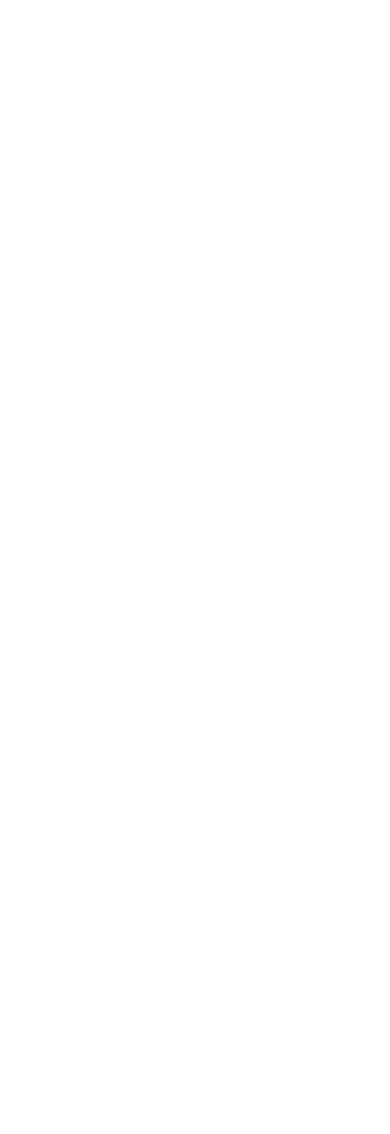
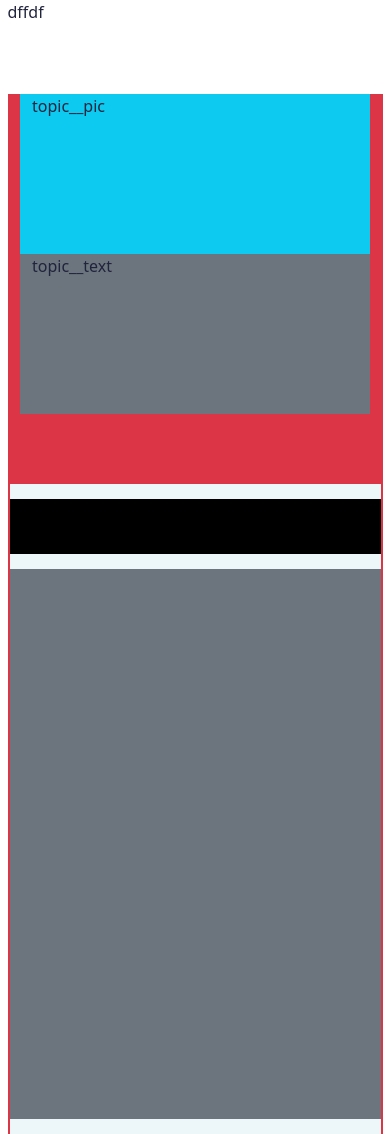
Before and after one commit to NarawitC/BS_Reponsive, a plain HTML site: page index.html in a window 390 px wide. Before the commit the page ends 844 px from the top, so only its background shows below. Drawn offline with nearby package versions, Linux system fonts and the light colour scheme.

Commit message:
modify layout 01

```diff
--- a/index.html
+++ b/index.html
@@ -5,9 +5,28 @@
     <meta http-equiv="X-UA-Compatible" content="IE=edge">
     <meta name="viewport" content="width=device-width, initial-scale=1.0">
     <link href="https://cdn.jsdelivr.net/npm/bootstrap@5.1.3/dist/css/bootstrap.min.css" rel="stylesheet" integrity="sha384-1BmE4kWBq78iYhFldvKuhfTAU6auU8tT94WrHftjDbrCEXSU1oBoqyl2QvZ6jIW3" crossorigin="anonymous">
+    <link rel="preconnect" href="https://fonts.googleapis.com">
+    <link rel="preconnect" href="https://fonts.gstatic.com" crossorigin>
+    <link href="https://fonts.googleapis.com/css2?family=Heebo:wght@100;200;300;400;500;600;700;800;900&display=swap" rel="stylesheet">
+
+    <link rel="stylesheet" href="./style.css">
     <title>Index</title>
 </head>
-<body>
+<body class="mx-auto w-100">
+    <div class="wrapper mx-auto bg-white"> dffdf
+        <header></header>
+        <main class="bg-danger padding-general ">
+            <div class="topic d-sm-flex justify-content-sm-between justify-content-evenly row flex-wrap-reverse">
+                <div class="topic__text bg-secondary col-7 mobile--min_width">topic__text</div>
+                <div class="topic__pic bg-info col-3 mobile--min_width">topic__pic</div>
+            </div>
+            <div class="post post-color d-sm-flex flex-sm-column justify-content-sm-evenly d-flex flex-column justify-content-evenly">
+                <div class="post__header bg-black"></div>
+                <div class="post__content bg-secondary"></div>
+            </div>
+        </main>
+        <footer></footer>
+    </div>
 
     <script src="https://cdn.jsdelivr.net/npm/bootstrap@5.1.3/dist/js/bootstrap.bundle.min.js" integrity="sha384-ka7Sk0Gln4gmtz2MlQnikT1wXgYsOg+OMhuP+IlRH9sENBO0LRn5q+8nbTov4+1p" crossorigin="anonymous"></script>
 </body>
--- a/style.css
+++ b/style.css
@@ -1,3 +1,61 @@
 *{
     box-sizing: border-box;
 }
+html{
+    font-family: 'Heebo', sans-serif;
+    background-color: #888888;
+}
+body{
+    max-width: 1152px;
+}
+.mobile--min_width{
+    min-width: 350px;
+}
+.padding-general{
+    padding: 0 15% 0 15%;
+}
+.wrapper{
+    max-width: 1152px;
+    color: #21243D;
+}
+.topic{
+    height: 320px;
+    margin: 70px 0px;
+}
+.topic__text{
+    width: 55%;
+}
+.topic__pic{
+    width: 25%;
+}
+.post-color{
+    background-color: #EDF7FA;
+    min-height: 400px;
+}
+.post__header{
+    width: 100%;
+    height: 55px;
+}
+.post__content{
+    height: 300px;
+    width: 100%;
+}
+
+@media only screen and (max-width: 576px) {
+    body{
+        width: 375px
+    }
+    .wrapper{
+        width: 375px
+    }
+    .padding-general{
+        padding: 0 2px;
+    }
+    .post__content{
+        height: 550px;
+        width: 100%;
+    }
+    .post-color{
+        height: 650px;
+    }
+}
```
Also changed, not shown: 1 other file.
